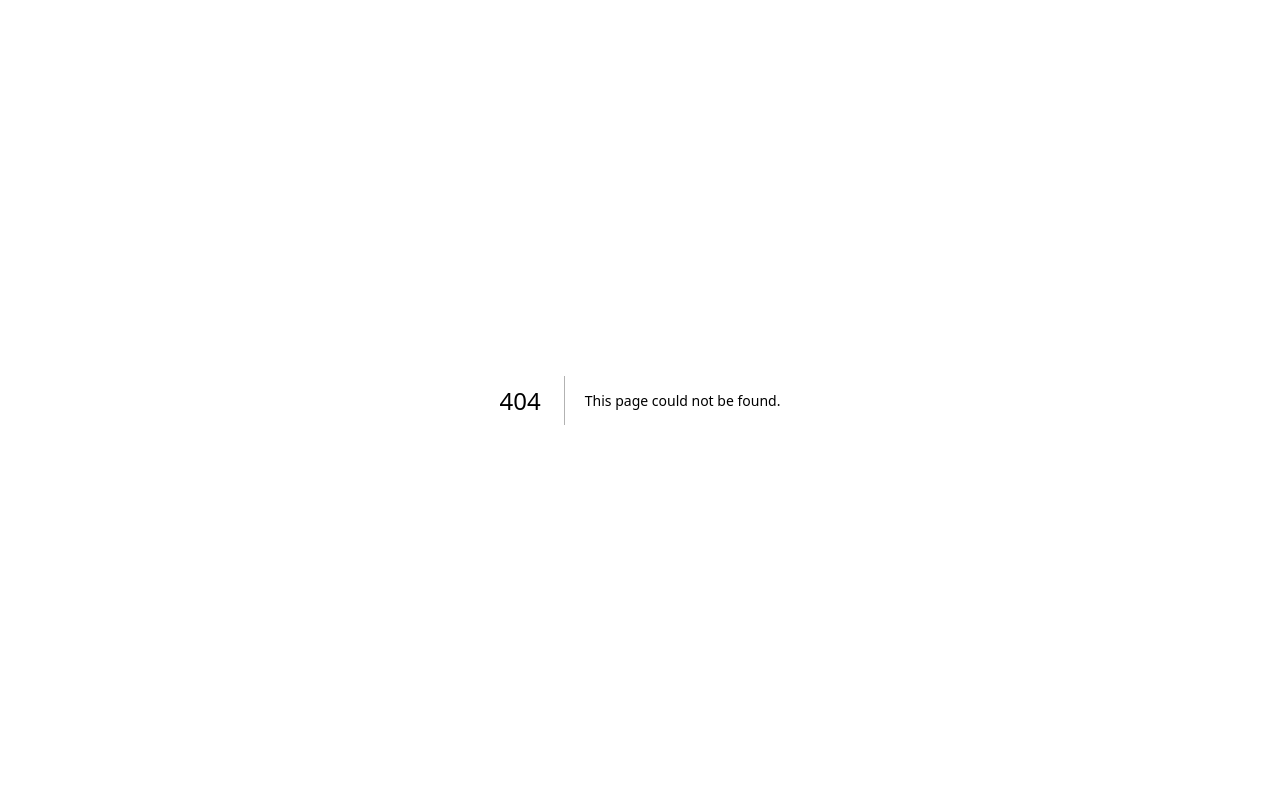
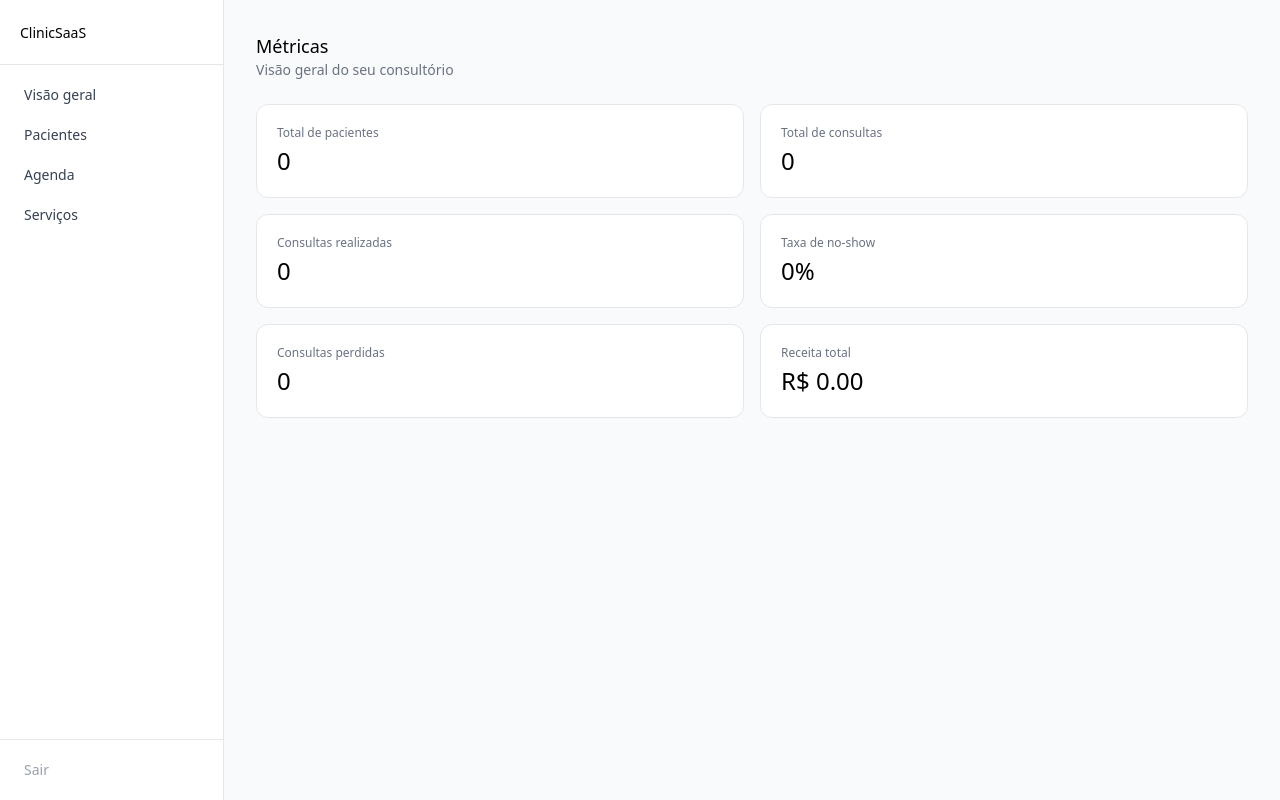
Before and after one commit to brunocperez/cliniq, a Next.js app: page /dashboard/metricas in a window 1280 px wide. Before the commit this address had no page. Built offline with nearby package versions, Linux system fonts and the light colour scheme; no server answers; the database is empty.

Commit message:
dashboard: pagina de metricas

```diff
--- /dev/null
+++ b/src/app/(dashboard)/dashboard/metricas/page.tsx
@@ -0,0 +1,94 @@
+import { createServerSupabaseClient } from '@/lib/supabase/server'
+
+export default async function MetricasPage() {
+  const supabase = await createServerSupabaseClient()
+
+  const { data: profile } = await supabase
+    .from('profiles')
+    .select('tenant_id')
+    .single()
+
+  const tenantId = profile?.tenant_id
+
+  // Total de pacientes
+  const { count: totalPacientes } = await supabase
+    .from('patients')
+    .select('*', { count: 'exact', head: true })
+    .eq('tenant_id', tenantId)
+
+  // Total de consultas
+  const { count: totalConsultas } = await supabase
+    .from('appointments')
+    .select('*', { count: 'exact', head: true })
+    .eq('tenant_id', tenantId)
+
+  // Consultas realizadas
+  const { count: totalRealizadas } = await supabase
+    .from('appointments')
+    .select('*', { count: 'exact', head: true })
+    .eq('tenant_id', tenantId)
+    .eq('status', 'realizado')
+
+  // Consultas que faltou
+  const { count: totalFaltou } = await supabase
+    .from('appointments')
+    .select('*', { count: 'exact', head: true })
+    .eq('tenant_id', tenantId)
+    .eq('status', 'faltou')
+
+  // Receita total (consultas realizadas com serviço vinculado)
+  const { data: consultasRealizadas } = await supabase
+    .from('appointments')
+    .select('services(price)')
+    .eq('tenant_id', tenantId)
+    .eq('status', 'realizado')
+
+  const receitaTotal = consultasRealizadas?.reduce((acc, c) => {
+    const price = (c.services as unknown as { price: number } | null)?.price ?? 0
+    return acc + Number(price)
+  }, 0) ?? 0
+
+  // Taxa de no-show
+  const taxaNoShow = totalConsultas
+    ? Math.round(((totalFaltou ?? 0) / totalConsultas) * 100)
+    : 0
+
+  return (
+    <div>
+      <div className="mb-6">
+        <h1 className="text-lg font-medium">Métricas</h1>
+        <p className="text-sm text-gray-500">Visão geral do seu consultório</p>
+      </div>
+
+      {/* Cards */}
+      <div className="grid grid-cols-2 gap-4 mb-8">
+        <div className="bg-white border border-gray-200 rounded-xl p-5">
+          <p className="text-xs text-gray-500 mb-1">Total de pacientes</p>
+          <p className="text-2xl font-medium">{totalPacientes ?? 0}</p>
+        </div>
+        <div className="bg-white border border-gray-200 rounded-xl p-5">
+          <p className="text-xs text-gray-500 mb-1">Total de consultas</p>
+          <p className="text-2xl font-medium">{totalConsultas ?? 0}</p>
+        </div>
+        <div className="bg-white border border-gray-200 rounded-xl p-5">
+          <p className="text-xs text-gray-500 mb-1">Consultas realizadas</p>
+          <p className="text-2xl font-medium">{totalRealizadas ?? 0}</p>
+        </div>
+        <div className="bg-white border border-gray-200 rounded-xl p-5">
+          <p className="text-xs text-gray-500 mb-1">Taxa de no-show</p>
+          <p className="text-2xl font-medium">{taxaNoShow}%</p>
+        </div>
+        <div className="bg-white border border-gray-200 rounded-xl p-5">
+          <p className="text-xs text-gray-500 mb-1">Consultas perdidas</p>
+          <p className="text-2xl font-medium">{totalFaltou ?? 0}</p>
+        </div>
+        <div className="bg-white border border-gray-200 rounded-xl p-5">
+          <p className="text-xs text-gray-500 mb-1">Receita total</p>
+          <p className="text-2xl font-medium">
+            R$ {receitaTotal.toFixed(2)}
+          </p>
+        </div>
+      </div>
+    </div>
+  )
+}
```
